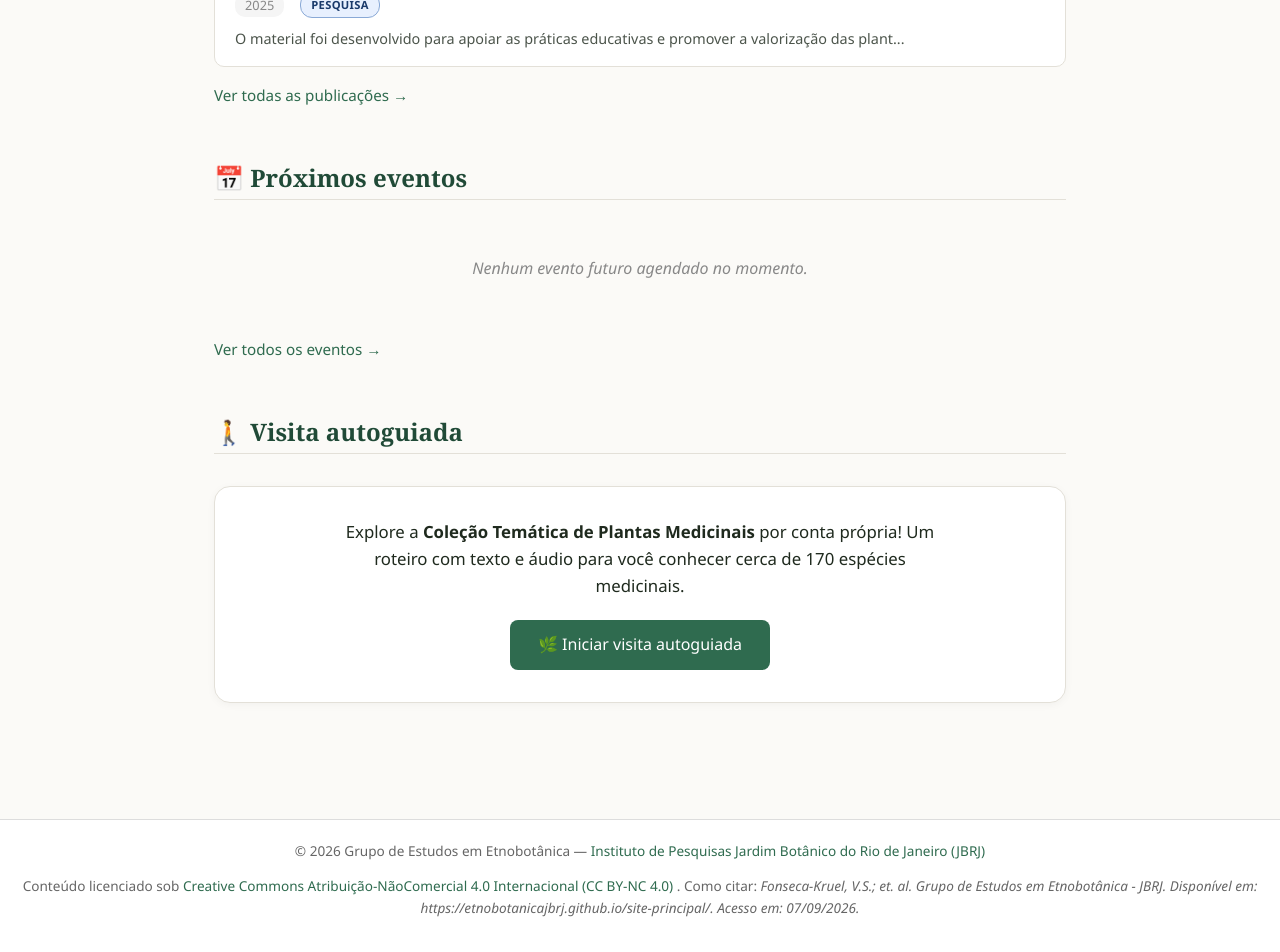
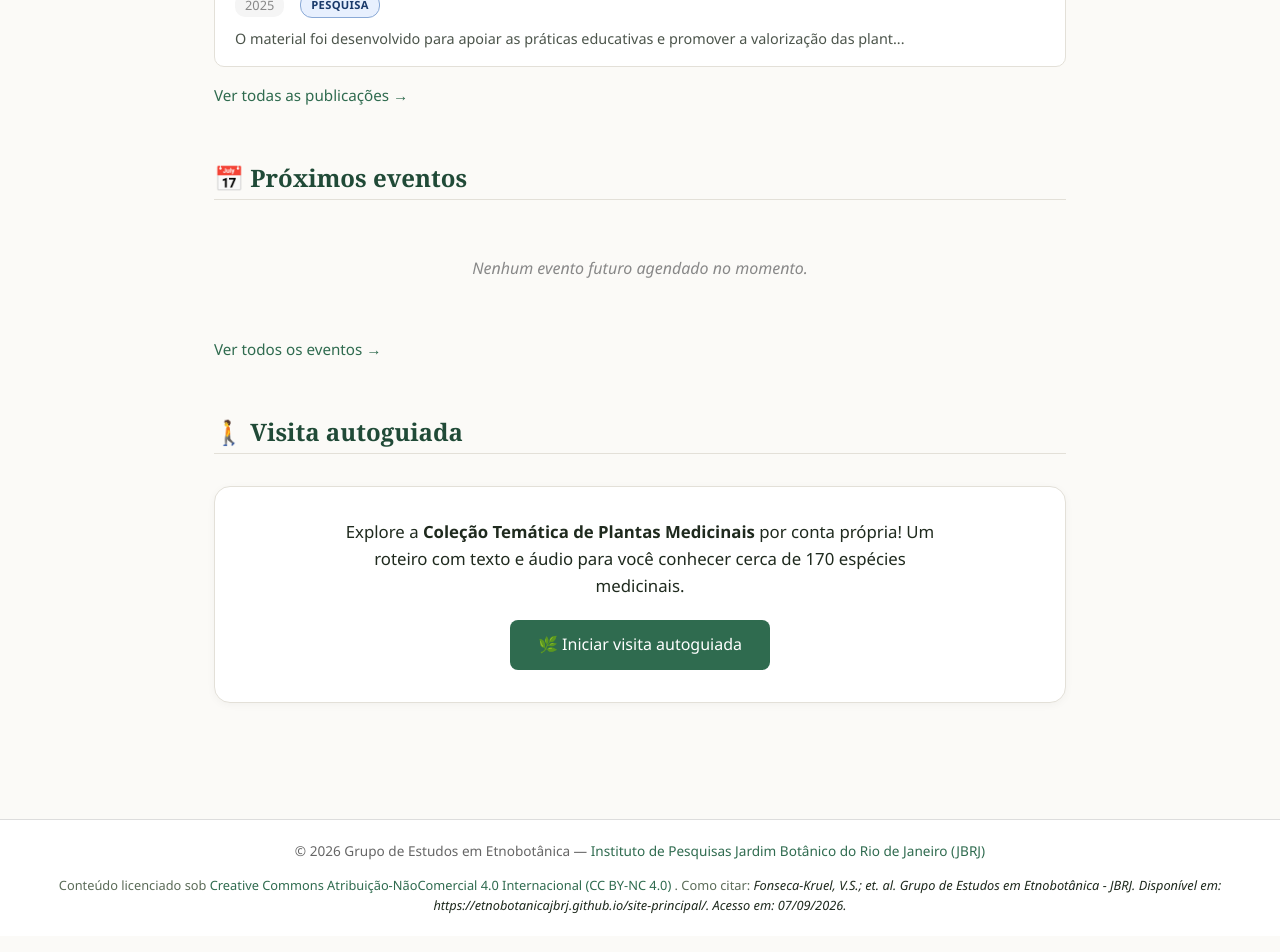
Before and after one commit to etnobotanicajbrj/site-principal, a Jekyll site: the page built from index.md, in a window 1280 px wide. Shown: the part 1703-2655 px from the top of the page. Built offline with Jekyll 4.4.1, drawn with Linux system fonts in a browser that asks for light colours.

Commit message:
Enhance styles for links and license notice
Added styles for links and license notice.

```diff
--- a/_sass/_base.scss
+++ b/_sass/_base.scss
@@ -347,10 +347,31 @@ a {
   border-top: 1px solid $cor-borda;
   padding: 24px 0;
   text-align: center;
-
-  a { color: $cor-primaria; }
-}
-
+  font-size: 0.9rem;
+  color: $cor-texto-suave;
+
+  a {
+    color: $cor-primaria;
+    text-decoration: none;
+    transition: color 0.2s ease;
+
+    &:hover {
+      color: $cor-primaria-escura;
+      text-decoration: underline;
+    }
+  }
+
+  .aviso-licenca {
+    font-size: 0.8rem;
+    margin: 4px 0 0 0;
+    color: $cor-texto-suave;
+
+    em {
+      font-style: italic;
+      color: $cor-texto;
+    }
+  }
+}
 // ===========================================================
 // BOTÕES E ELEMENTOS GERAIS
 // ===========================================================
```
